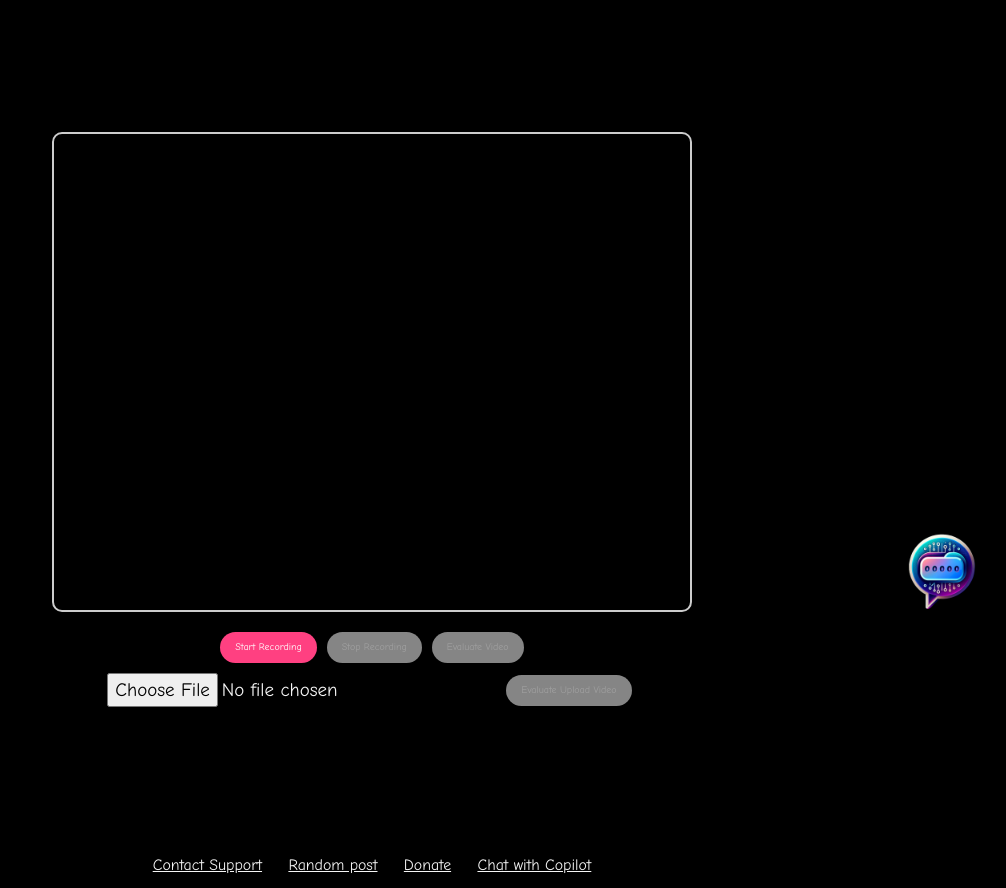
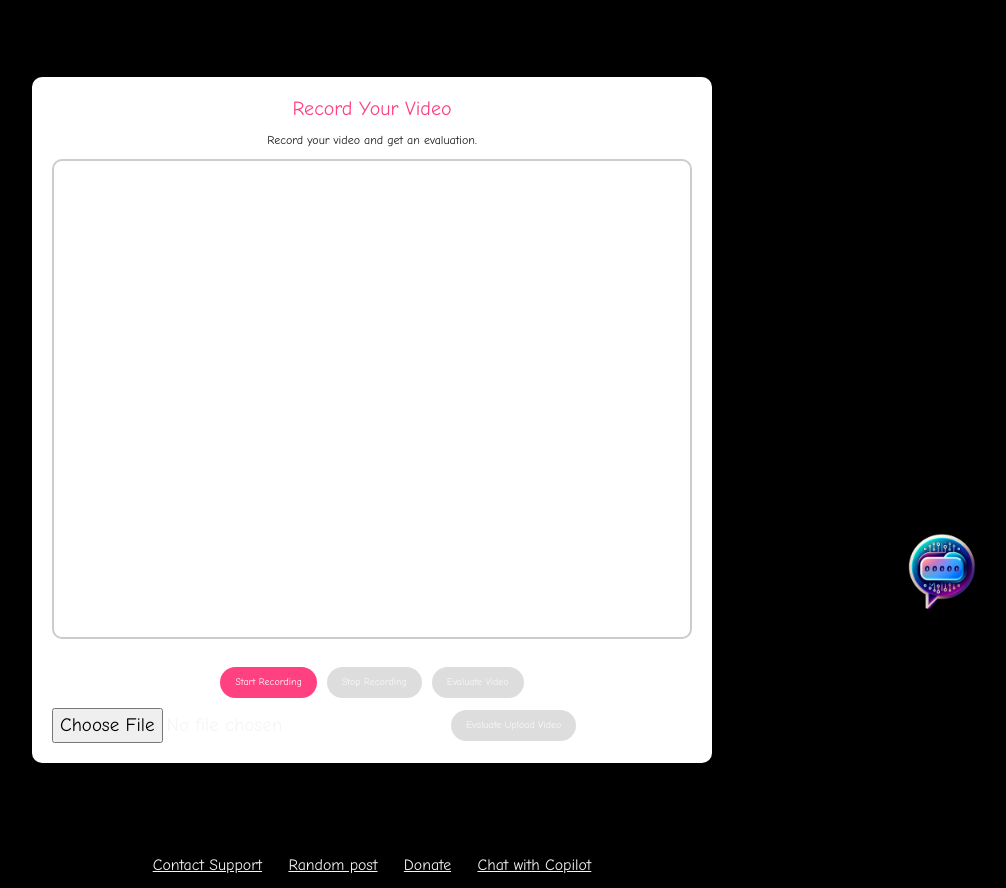
Before and after one commit to yuemanwai/japanese-academy, a Flask app: page /record in a window 1280 px wide. Shown: the part 135-1023 px from the top of the page, without its empty margins (268-1274 px from the left). Run offline with Flask 3, Linux system fonts and the light colour scheme; the visitor is signed in with stand-in values (Sample User, id 1); data comes from the database, SQL or seed files in the repository; some libraries are stand-ins or nearby versions.

Commit message:
新增評估功能，更新 score.html.j2 和 record.html.j2 以顯示詳細評分標準及建議，並在 models.py 中新增 Evaluation 模型以儲存評估結果

````diff
--- a/app/models.py
+++ b/app/models.py
@@ -258,3 +258,25 @@ class ChatSettings(db.Model):
     word_limit = db.Column(db.Integer, default=50)
     condition = db.Column(db.String(255), default="answer using only text and in simple japanese(and explain what you mean in short eng)")
     timestamp = db.Column(db.DateTime, index=True, default=datetime.utcnow)
+
+class Evaluation(db.Model):
+    id = db.Column(db.Integer, primary_key=True)
+    user_id = db.Column(db.Integer, db.ForeignKey('user.id'), nullable=False)
+    pronunciation_accuracy = db.Column(db.Integer, nullable=False)
+    grammar_usage = db.Column(db.Integer, nullable=False)
+    vocabulary_usage = db.Column(db.Integer, nullable=False)
+    fluency = db.Column(db.Integer, nullable=False)
+    comprehension = db.Column(db.Integer, nullable=False)
+    jlpt_level = db.Column(db.String(10), nullable=False)
+    passing_probability_n1 = db.Column(db.String(10), nullable=False)
+    passing_probability_n2 = db.Column(db.String(10), nullable=False)
+    passing_probability_n3 = db.Column(db.String(10), nullable=False)
+    passing_probability_n4 = db.Column(db.String(10), nullable=False)
+    passing_probability_n5 = db.Column(db.String(10), nullable=False)
+    feedback_and_recommendations = db.Column(db.Text, nullable=False)
+    created_at = db.Column(db.DateTime, default=datetime.utcnow)
+
+    user = db.relationship('User', backref='evaluations', lazy=True)
+
+    def __repr__(self):
+        return f"<Evaluation(id={self.id}, user_id={self.user_id})>"
--- a/app/routes.py
+++ b/app/routes.py
@@ -6,16 +6,19 @@ from flask_babel import _, get_locale, refresh
 from app import app, db
 from app.forms import LoginForm, RegistrationForm, EditForm, PostForm, \
     ResetPasswordRequestForm, ResetPasswordForm, DonationForm, PaymentForm, LeaveMessageForm
-from app.models import User, Post, Image, Donor, Payment, IP, Leave_message, Lesson, Level, ChatSettings
+from app.models import User, Post, Image, Donor, Payment, IP, Leave_message, Lesson, Level, ChatSettings,Evaluation
 from app.email_service import send_password_reset_email
 import os
 import time
-import random # Ensure the correct import of the random module
+import random
 import subprocess
 from copilot import CopilotChat
 from werkzeug.utils import secure_filename
 from mimetypes import guess_type
-from app.gemini import GeminiClient  # 確保從正確的模塊導入
+from app.gemini import GeminiClient
+from urllib.parse import quote
+import json
+import re
 
 
 @app.before_request
@@ -396,8 +399,10 @@ def set_language():
     return redirect(request.referrer)
 
 @app.route('/record')
+@login_required
 def record():
-    return render_template('record.html.j2')
+    evaluation = session.pop('evaluation', None)  # Retrieve and remove evaluation from session
+    return render_template('record.html.j2', evaluation=evaluation)
 
 @app.route('/video_evaluation', methods=['POST'])
 def video_evaluation():
@@ -425,16 +430,48 @@ def video_evaluation():
 
     gemini_client = GeminiClient()
     try:
-        evaluation = gemini_client.evaluate_video(video.filename)
-        if evaluation:
+        evaluation_response = gemini_client.evaluate_video(video.filename)
+        current_app.logger.info(f'Evaluation response: {evaluation_response}')
+        if evaluation_response:
             print("有資料")
+            # Extract JSON part from the response text
+            json_match = re.search(r'```json(.*?)```', evaluation_response, re.DOTALL)
+            if json_match:
+                evaluation_data = json.loads(json_match.group(1).strip())  # Parse JSON response
+                current_app.logger.info(f'Evaluation data: {evaluation_data}')
+
+                # Save evaluation data to the database
+                evaluation = Evaluation(
+                    user_id=current_user.id,
+                    pronunciation_accuracy=evaluation_data['evaluation_criteria']['pronunciation_accuracy']['score'],
+                    grammar_usage=evaluation_data['evaluation_criteria']['grammar_usage']['score'],
+                    vocabulary_usage=evaluation_data['evaluation_criteria']['vocabulary_usage']['score'],
+                    fluency=evaluation_data['evaluation_criteria']['fluency']['score'],
+                    comprehension=evaluation_data['evaluation_criteria']['comprehension']['score'],
+                    jlpt_level=evaluation_data['evaluation_criteria']['jlpt_level']['score'],
+                    passing_probability_n1=evaluation_data['summary']['passing_probability']['N1'],
+                    passing_probability_n2=evaluation_data['summary']['passing_probability']['N2'],
+                    passing_probability_n3=evaluation_data['summary']['passing_probability']['N3'],
+                    passing_probability_n4=evaluation_data['summary']['passing_probability']['N4'],
+                    passing_probability_n5=evaluation_data['summary']['passing_probability']['N5'],
+                    feedback_and_recommendations=evaluation_data['summary']['feedback_and_recommendations']
+                )
+                db.session.add(evaluation)
+                db.session.commit()
+                return redirect(url_for('score', evaluation_id=evaluation.id))
+            else:
+                current_app.logger.error('No valid JSON found in the response')
+                return redirect(url_for('record'))
     except Exception as e:
         current_app.logger.error(f'Error evaluating video: {e}')
-        return jsonify({'error': 'Error evaluating video'}), 500
+        return redirect(url_for('record'))
 
-    return redirect(url_for('score', evaluation=evaluation))
+    current_app.logger.info('Redirecting to record page')
+    return redirect(url_for('record'))
 
-@app.route('/score')
-def score():
-    evaluation = request.args.get('evaluation')
+@app.route('/score/<int:evaluation_id>', methods=['GET'])
+@login_required
+def score(evaluation_id):
+    evaluation = Evaluation.query.get_or_404(evaluation_id)
+    current_app.logger.info(f'Evaluation retrieved from database: {evaluation}')
     return render_template('score.html.j2', evaluation=evaluation)
--- a/app/templates/record.html.j2
+++ b/app/templates/record.html.j2
@@ -33,10 +33,21 @@
     background: #ccc;
     cursor: not-allowed;
   }
-  .record-container h2 {
+  .record-card {
+    background: #fff;
+    border-radius: 10px;
+    box-shadow: 0 4px 6px rgba(0, 0, 0, 0.1);
+    padding: 2rem;
+    text-align: center;
+  }
+  .record-card h2 {
     font-size: 2rem;
     color: var(--primary);
     margin-bottom: 1rem;
+  }
+  .record-card p {
+    font-size: 1.2rem;
+    color: var(--dark);
   }
   .button-row {
     display: flex;
@@ -48,11 +59,43 @@
     display: flex;
     align-items: center;
   }
+  .evaluation-results {
+    text-align: left;
+    margin-top: 1rem;
+  }
+  .evaluation-results h3 {
+    font-size: 1.5rem;
+    color: var(--primary);
+    margin-bottom: 0.5rem;
+  }
+  .evaluation-results p {
+    font-size: 1rem;
+    color: var(--dark);
+  }
 </style>
 {% endblock head %}
 
 {% block app_content %}
 <div class="record-container">
+  <div class="record-card">
+    <h2>Record Your Video</h2>
+    {% if evaluation %}
+      <div class="evaluation-results">
+        <h3>Evaluation Criteria</h3>
+        {% for criterion, details in evaluation.evaluation_criteria.items() %}
+          <p><strong>{{ criterion|capitalize }}:</strong> Score: {{ details.score }}</p>
+        {% endfor %}
+        <h3>Summary</h3>
+        <p><strong>Passing Probability:</strong></p>
+        <ul>
+          {% for level, probability in evaluation.summary.passing_probability.items() %}
+            <li>{{ level }}: {{ probability }}</li>
+          {% endfor %}
+        </ul>
+        <p><strong>Recommendations:</strong> {{ evaluation.summary.feedback_and_recommendations }}</p>
+      </div>
+    {% else %}
+      <p>Record your video and get an evaluation.</p>
       <video id="video" width="640" height="480" autoplay></video>
       <div class="button-row">
         <button id="startBtn" class="btn">Start Recording</button>
@@ -62,6 +105,8 @@
       <div class="upload-container">
         <input type="file" id="uploadInput" accept="video/*">
         <button id="evaluateUploadBtn" class="btn" disabled>Evaluate Upload Video</button>
+      </div>
+    {% endif %}
   </div>
 </div>
 {% endblock app_content %}
````
Also changed, not shown: app/gemini.py (+45 -22 lines), app/templates/score.html.j2 (+19 -1 lines). Lines whose indentation alone changed are shown as unchanged.
